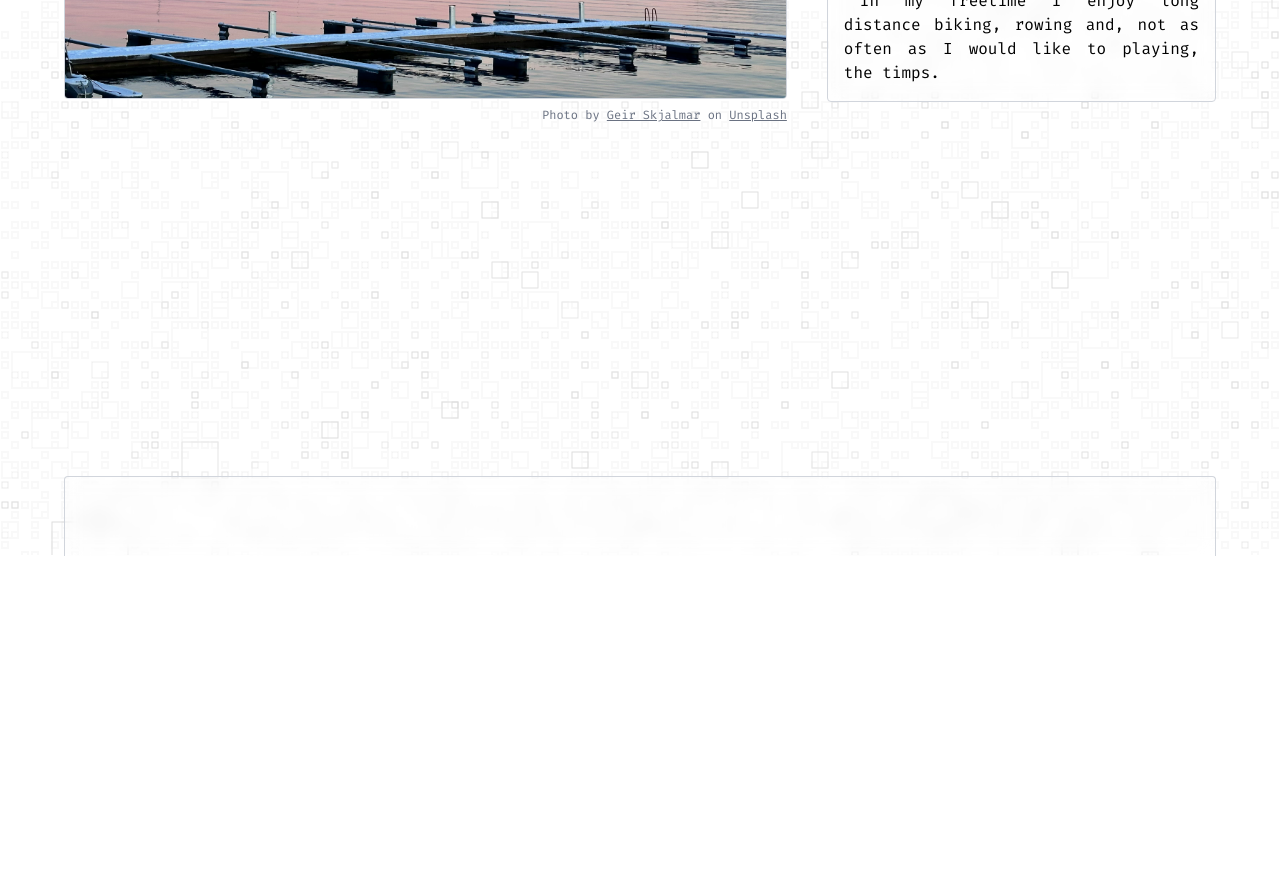
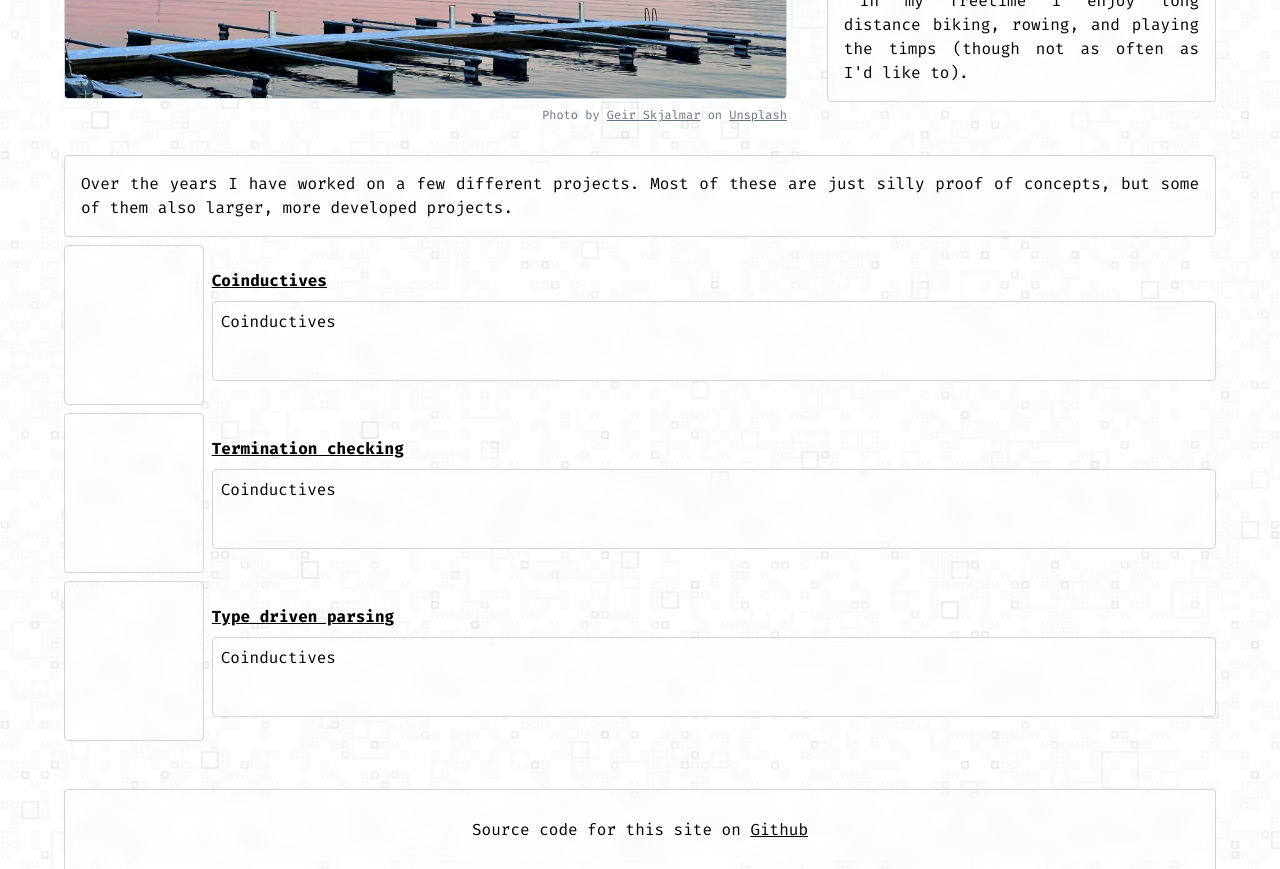
Before and after one commit to Equilibris/Equilibris.github.io, a SvelteKit app: page / in a window 1280 px wide. Shown: the part 1060-1929 px from the top of the page. Before the commit the page ends 1616 px from the top, so only its background shows below. Built offline with nearby package versions, Linux system fonts and the light colour scheme.

Commit message:
add project pages

```diff
--- a/src/lib/Blog/Posts/HelloWorld.svelte
+++ /dev/null
@@ -1,7 +0,0 @@
-<script lang="ts">
-	let {} = $props();
-
-	let message = 'Hello world!';
-</script>
-
-# Hello world!
--- a/src/lib/Blog/index.ts
+++ /dev/null
@@ -1,17 +0,0 @@
-import type { LegacyComponentType } from "svelte/legacy";
-
-export interface Post {
-    title: string;
-
-    description: string;
-
-    component: Promise<LegacyComponentType>;
-}
-
-export const posts: Post[] = [
-    {
-        title: "Hello World",
-        description: "My first post",
-        component: import("./Posts/HelloWorld.svelte").then((mod) => mod.default)
-    },
-];
--- /dev/null
+++ b/src/lib/content/projects.ts
@@ -0,0 +1,9 @@
+import type { Component, Snippet } from "svelte"
+
+export interface Project {
+    slug: string
+
+    default: Component
+    title: Snippet
+    synopsis: Snippet
+}
--- a/src/routes/+error.svelte
+++ /dev/null
@@ -1 +0,0 @@
-Ops
--- a/src/routes/+layout.svelte
+++ b/src/routes/+layout.svelte
@@ -3,6 +3,7 @@
 	import favicon from '$lib/assets/favicon.svg';
 	import TopBar from '$lib/components/TopBar';
     import Lander from '$lib/components/Lander';
+	import A from '$lib/components/A';
 
 	let { children } = $props();
 </script>
@@ -19,7 +20,10 @@
     </div>
 
     <div class="flex justify-center">
-        <div class="w-[90vw] h-20 border-t border-l border-r  border-gray-300 backdrop-blur-sm p-4 rounded-t-sm">
+        <div class="w-[90vw] h-20 border-t border-l border-r border-gray-300 backdrop-blur-sm p-4 rounded-t-sm flex items-center justify-center">
+            <div>
+                Source code for this site on <A href="https://github.com/Equilibris/Equilibris.github.io/">Github</A>
+            </div>
         </div>
     </div>
 </Lander>
--- a/src/routes/+page.svelte
+++ b/src/routes/+page.svelte
@@ -1,9 +1,12 @@
 <script lang="ts">
     import { resolve } from '$app/paths';
     import A from '$lib/components/A';
+	import type { Project } from '$lib/content/projects';
     import { showTopText } from '$lib/state/showTopText';
 
     showTopText.set(true)
+
+    const projects : Project[] = Object.values(import.meta.glob("./projects/*/+page.svelte", { eager : true }))
 </script>
 
 <div id="about-me" class="flex justify-center -mt-25 pt-25">
@@ -32,7 +35,7 @@
                 </p>
                 <p class="indent-4">
                     In my freetime I enjoy long distance biking,
-                    rowing and, not as often as I would like to playing, the timps.
+                    rowing, and playing the timps (though not as often as I'd like to).
                 </p>
             </div>
             <!-- <div class="flex flex-row items-end"> -->
@@ -46,3 +49,29 @@
         </div>
     </div>
 </div>
+
+<div class="flex justify-center py-8">
+    <div class="max-w-6xl w-full flex flex-col gap-2">
+        <div class="backdrop-blur-sm border border-gray-300 rounded-sm p-4">
+            Over the years I have worked on a few different projects.
+            Most of these are just silly proof of concepts,
+            but some of them also larger, more developed projects.
+        </div>
+        <div class="flex flex-col gap-2">
+            {#each projects as proj}
+                <div class="min-h-40 flex gap-2">
+                    <div class="border border-gray-300 rounded-sm w-40 aspect-square backdrop-blur-sm">
+                    </div>
+                    <div class="w-full py-2 flex flex-col justify-center gap-2">
+                        <h2 class="font-bold">
+                            <A href={`/projects/${proj.slug}`}> {@render proj.title()} </A>
+                        </h2>
+                        <div class="border border-gray-300 rounded-sm w-full h-20 backdrop-blur-sm p-2">
+                            {@render proj.synopsis()}
+                        </div>
+                    </div>
+                </div>
+            {/each}
+        </div>
+    </div>
+</div>
--- /dev/null
+++ b/src/routes/projects/coinductives/+page.svelte
@@ -0,0 +1,14 @@
+<script lang="ts" module>
+    export const slug = "coinductives"
+    export { title, synopsis }
+</script>
+
+{#snippet title()}
+    Coinductives
+{/snippet}
+
+{#snippet synopsis()}
+    Coinductives
+{/snippet}
+
+Hello world!
--- /dev/null
+++ b/src/routes/projects/termination_checking/+page.svelte
@@ -0,0 +1,12 @@
+<script lang="ts" module>
+    export const slug = "termination_checking"
+    export { title, synopsis }
+</script>
+
+{#snippet title()}
+    Termination checking
+{/snippet}
+
+{#snippet synopsis()}
+    Coinductives
+{/snippet}
--- /dev/null
+++ b/src/routes/projects/type_driven_parsing/+page.svelte
@@ -0,0 +1,12 @@
+<script lang="ts" module>
+    export const slug = "type_driven_parsing"
+    export { title, synopsis }
+</script>
+
+{#snippet title()}
+    Type driven parsing
+{/snippet}
+
+{#snippet synopsis()}
+    Coinductives
+{/snippet}
```
